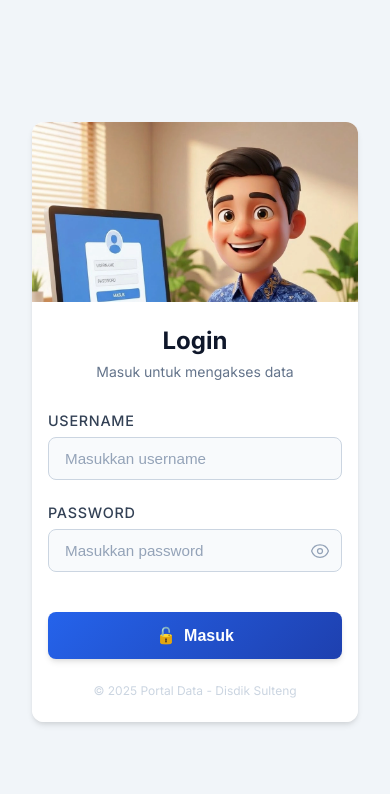
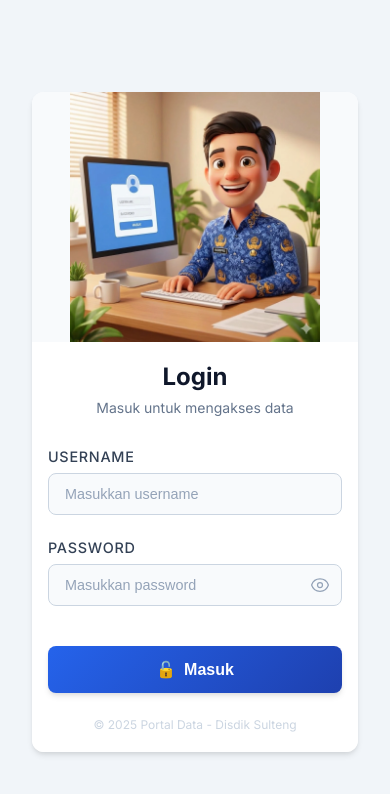
Before and after one commit to masbirman/manajemen-dokumen, a Next.js app in the folder frontend/: page / in a window 390 px wide. Shown: the top 794 px of the page. Built offline with nearby package versions, Linux system fonts and the light colour scheme; no server answers.

Commit message:
fix: responsive layout, fix mobile cropping with object-fit contain, reduce form size, and restore build config

```diff
--- a/frontend/src/app/globals.css
+++ b/frontend/src/app/globals.css
@@ -1214,7 +1214,6 @@ html, body {
   object-position: center;
 }
 
-/* Right Side - Form */
 /* Login Page Styles */
 .login-card-container {
   display: flex;
@@ -1259,22 +1258,46 @@ html, body {
   .login-image-section {
     display: flex !important;
     width: 100% !important;
-    height: 180px !important; /* Slightly reduced height */
-    position: relative !important;
+    height: 250px !important; /* Adequate height for contain */
+    background-color: #f8fafc !important; /* Ensure background matches image */
   }
 
   .login-illustration-img {
     width: 100%;
     height: 100%;
-    object-fit: cover;
-    object-position: top center; /* Ensure face is visible */
+    object-fit: contain !important; /* CRITICAL: No cropping allowed */
+    object-position: center !important;
   }
 
   .login-form-section {
-    padding: 1.5rem 1rem !important; /* Reduce padding significantly */
+    padding: 1.25rem 1rem !important; /* Compact padding */
     width: 100% !important;
     height: auto !important;
     flex: none !important;
+  }
+
+  /* Compact fonts for mobile */
+  .login-header {
+    margin-bottom: 1.5rem !important;
+    text-align: center !important;
+  }
+
+  .login-header h2 {
+    font-size: 1.5rem !important; /* Smaller title */
+    margin-bottom: 0.25rem !important;
+  }
+
+  .login-header p {
+    font-size: 0.875rem !important;
+  }
+
+  .form-input {
+    padding: 0.75rem 1rem !important; /* Smaller input padding */
+    font-size: 0.9rem !important;
+  }
+
+  .btn-primary {
+    padding: 0.875rem !important;
   }
 }
 
```
